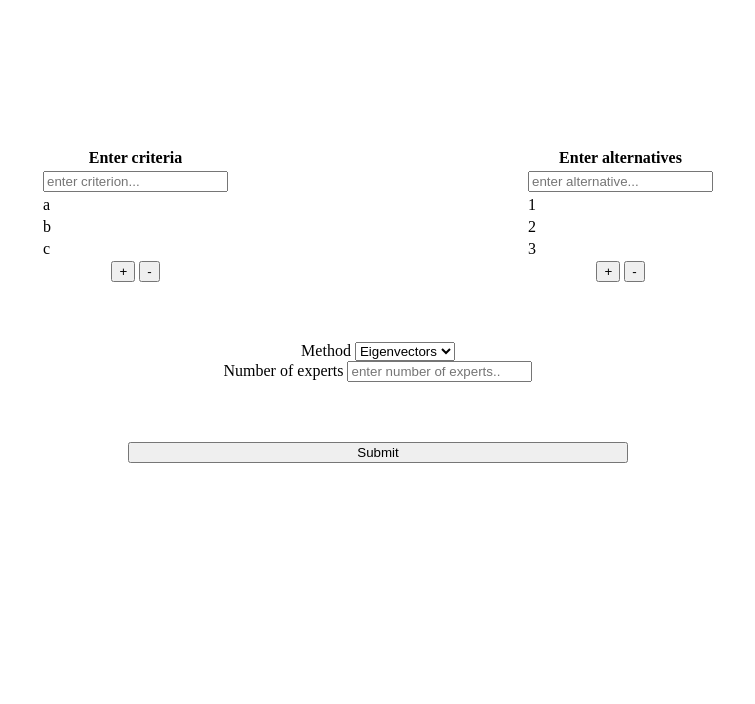
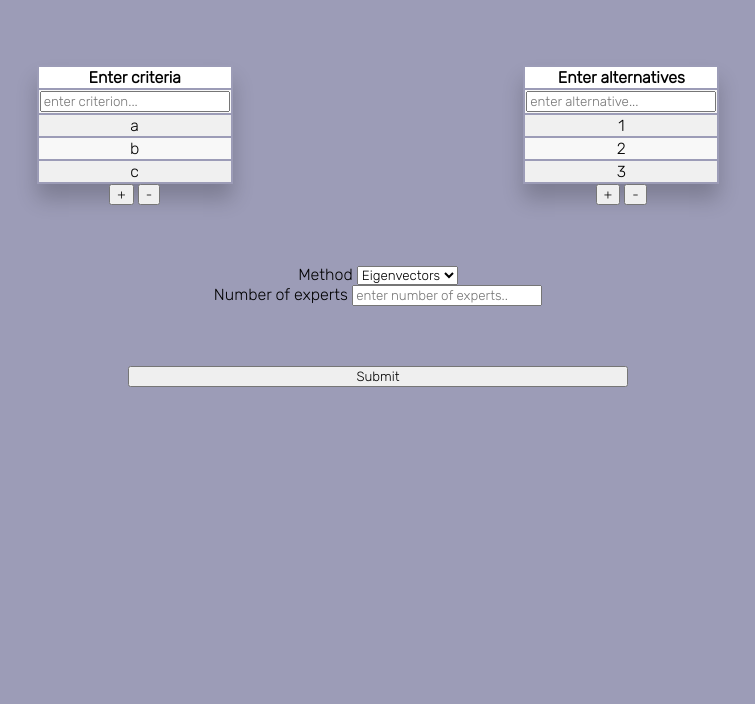
Before and after one commit to Tluszczyk/RankingMethod, a website: page public/html/index.html in a window 1280 px wide. Shown: the part 154-858 px from the top of the page, without its empty margins (262-1017 px from the left). After the commit the page ends 800 px from the top, so only its background shows below. Drawn offline with Linux system fonts and the light colour scheme; files that its build step writes are made by us from their sources.

Commit message:
all done (?)

```diff
--- a/public/css/compareCriteria.css
+++ b/public/css/compareCriteria.css
@@ -1,3 +1,7 @@
+* {
+    font-family: 'Rubik', sans-serif;
+}
+
 td {
     border: 1px dashed black;
 
@@ -16,7 +20,6 @@ input {
 
     margin: 1px;
 
-    background-color: red;
     text-align: center;
 }
 
@@ -60,8 +63,17 @@ input {
     visibility: hidden;
 }
 
-#container {
-    display: inline-block;
+body {
+    width: 100vw;
+    height: 100vh;
+
+    background-color: rgba(1, 1, 70, 0.39);
+
+    display: flex;
+    flex-direction: column;
+
+    justify-content: center;
+    align-items: center;
 }
 
 #submit {
--- a/public/css/index.css
+++ b/public/css/index.css
@@ -1,4 +1,15 @@
+* {
+    font-family: 'Rubik', sans-serif;
+}
+
+body {
+    background-color: rgba(1, 1, 70, 0.39);
+}
+
 h1 {
+
+    margin: 100px 0 -150px 0 ;
+
     width: 100%;
 
     text-align: center;
@@ -27,6 +38,28 @@ h1 {
     width: 100%;
 }
 
+#criteriaTable, #alternativesTable {
+    display: flex;
+    flex-direction: column;
+
+    text-align: center;
+
+    box-shadow: 0px 15px 20px rgba( 0, 0, 0, 0.2 );
+}
+
+#criteriaTable tr:nth-child(even), #alternativesTable tr:nth-child(even) {
+    background: #F8F8F8;
+}
+
+#criteriaTable tr:nth-child(odd), #alternativesTable tr:nth-child(odd) {
+    background: #F0F0F0;
+}
+
+#criteriaTable th, #alternativesTable th{
+    background: #ffffff;
+}
+
+
 #submitButton {
     width: 500px;
     align-self: center;
--- a/public/css/inputCriterium.css
+++ b/public/css/inputCriterium.css
@@ -1,3 +1,7 @@
+* {
+    font-family: 'Rubik', sans-serif;
+}
+
 td {
     border: 1px dashed black;
 
@@ -16,7 +20,6 @@ input {
 
     margin: 1px;
 
-    background-color: red;
     text-align: center;
 }
 
@@ -28,8 +31,17 @@ input {
     visibility: hidden;
 }
 
-#container {
-    display: inline-block;
+body {
+    width: 100vw;
+    height: 100vh;
+
+    background-color: rgba(1, 1, 70, 0.39);
+
+    display: flex;
+    flex-direction: column;
+
+    justify-content: center;
+    align-items: center;
 }
 
 #submit {
--- a/public/css/ranking.css
+++ b/public/css/ranking.css
@@ -1,3 +1,7 @@
+* {
+    font-family: 'Rubik', sans-serif;
+}
+
 td {
     border: 1px solid black;
 
@@ -6,6 +10,19 @@ td {
     justify-content: center;
 }
 
+body {
+    width: 100vw;
+    height: 100vh;
+
+    background-color: rgba(1, 1, 70, 0.39);
+
+    display: flex;
+    flex-direction: column;
+
+    justify-content: center;
+    align-items: center;
+}
+
 table{
     border-collapse: collapse;
 
--- a/public/html/index.html
+++ b/public/html/index.html
@@ -3,6 +3,10 @@
     <meta charset="UTF-8">
     <meta http-equiv="X-UA-Compatible" content="IE=edge">
     <meta name="viewport" content="width=device-width, initial-scale=1.0">
+
+    <link rel="preconnect" href="https://fonts.googleapis.com">
+    <link rel="preconnect" href="https://fonts.gstatic.com" crossorigin>
+    <link href="https://fonts.googleapis.com/css2?family=Rubik:wght@300&display=swap" rel="stylesheet">
 
     <link rel="stylesheet" href="css/index.css">
 
--- a/public/pug/compareCriteria.pug
+++ b/public/pug/compareCriteria.pug
@@ -3,6 +3,10 @@ html(lang="en")
         meta(charset="UTF-8")
         meta(http-equiv="X-UA-Compatible", content="IE=edge")
         meta(name="viewport", content="width=device-width, initial-scale=1.0")
+
+        link(rel="preconnect" href="https://fonts.googleapis.com")
+        link(rel="preconnect" href="https://fonts.gstatic.com" crossorigin)
+        link(href="https://fonts.googleapis.com/css2?family=Rubik:wght@300&display=swap" rel="stylesheet")
 
         link(rel="stylesheet", href="css/compareCriteria.css")
 
--- a/public/pug/inputCriterium.pug
+++ b/public/pug/inputCriterium.pug
@@ -3,6 +3,10 @@ html(lang="en")
         meta(charset="UTF-8")
         meta(http-equiv="X-UA-Compatible", content="IE=edge")
         meta(name="viewport", content="width=device-width, initial-scale=1.0")
+
+        link(rel="preconnect" href="https://fonts.googleapis.com")
+        link(rel="preconnect" href="https://fonts.gstatic.com" crossorigin)
+        link(href="https://fonts.googleapis.com/css2?family=Rubik:wght@300&display=swap" rel="stylesheet")
 
         link(rel="stylesheet", href="css/inputCriterium.css")
 
--- a/public/pug/ranking.pug
+++ b/public/pug/ranking.pug
@@ -4,6 +4,10 @@ html(lang="en")
         meta(http-equiv="X-UA-Compatible", content="IE=edge")
         meta(name="viewport", content="width=device-width, initial-scale=1.0")
         title Ranking
+
+        link(rel="preconnect" href="https://fonts.googleapis.com")
+        link(rel="preconnect" href="https://fonts.gstatic.com" crossorigin)
+        link(href="https://fonts.googleapis.com/css2?family=Rubik:wght@300&display=swap" rel="stylesheet")
 
         link(rel="stylesheet", href="css/ranking.css")
     body
--- a/public/python/matrices/a_exp1.txt
+++ b/public/python/matrices/a_exp1.txt
@@ -1,3 +1,3 @@
+1 1 2
 1 1 0
-1 1 2
-0 0.5 1
+0.5 0 1
--- a/public/python/matrices/a_exp2.txt
+++ b/public/python/matrices/a_exp2.txt
@@ -1,3 +1,3 @@
-1 0 4
-0 1 4
+1 4 4
+0.25 1 4
 0.25 0.25 1
--- a/public/python/matrices/b_exp1.txt
+++ b/public/python/matrices/b_exp1.txt
@@ -1,3 +1,3 @@
-1 1 0
-1 1 3
+1 3 0
+0.3333333333333333 1 3
 0 0.3333333333333333 1
--- a/public/python/matrices/b_exp2.txt
+++ b/public/python/matrices/b_exp2.txt
@@ -1,3 +1,3 @@
-1 1 0.5
-1 1 1
-2 1 1
+1 2 2
+0.5 1 2
+0.5 0.5 1
--- a/public/python/matrices/c_exp1.txt
+++ b/public/python/matrices/c_exp1.txt
@@ -1,3 +1,3 @@
 1 0 2
-0 1 3
-0.5 0.3333333333333333 1
+0 1 0
+0.5 0 1
--- a/public/python/matrices/c_exp2.txt
+++ b/public/python/matrices/c_exp2.txt
@@ -1,3 +1,3 @@
-1 5 5
-0.2 1 0
-0.2 0 1
+1 0 0
+0 1 1
+0 1 1
--- a/public/python/matrices/priorities_exp1.txt
+++ b/public/python/matrices/priorities_exp1.txt
@@ -1,3 +1,3 @@
-1 2 1
-0.5 1 0
-1 0 1
+1 1 0
+1 1 3
+0 0.3333333333333333 1
--- a/public/python/matrices/priorities_exp2.txt
+++ b/public/python/matrices/priorities_exp2.txt
@@ -1,3 +1,3 @@
 1 0 0
-0 1 2
-0 0.5 1
+0 1 0
+0 0 1
```
Also changed, not shown: app.js (+9 -9 lines).
